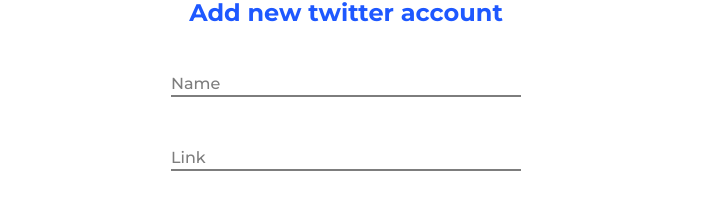
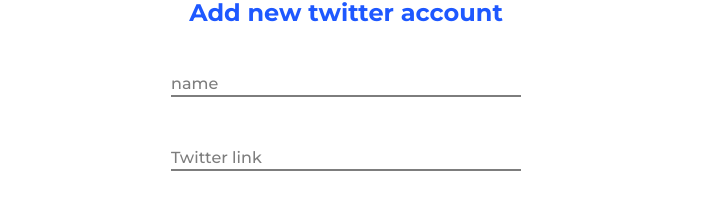
Before and after one commit to galinowsky/First-react-app, a React (Create React App) app: page / in a window 1280 px wide. Shown: the part 1172-1393 px from the top of the page, without its empty margins (294-998 px from the left). Built offline with nearby package versions, Linux system fonts and the light colour scheme.

Commit message:
exporteg input component

```diff
--- a/src/components/Form/Form.js
+++ b/src/components/Form/Form.js
@@ -1,66 +1,15 @@
-import React from 'react';
-import styles from './Form.module.scss';
-
+import React from "react";
+import styles from "./Form.module.scss";
+import Input from "../Input/Input";
 const Form = ({ submitFn }) => (
   <div className={styles.wrapper}>
     <h2>Add new twitter account</h2>
     <form autoComplete="off" className={styles.form} onSubmit={submitFn}>
-        <div className={styles.formItem}>
-          <input
-            className={styles.input}
-            type="text"
-            name="name"
-            id="name"
-            placeholder=" "
-            required
-            maxLength="30"
-          />
-          <label className={styles.label} htmlFor="name">
-            Name
-          </label>
-          <div className={styles.formItemBar} />
-        </div>
-        <div className={styles.formItem}>
-          <input
-            className={styles.input}
-            type="text"
-            name="link"
-            id="link"
-            placeholder=" "
-            required
-          />
-          <label className={styles.label} htmlFor="link">
-            Link
-          </label>
-          <div className={styles.formItemBar} />
-        </div>
-        <div className={styles.formItem}>
-          <input
-            className={styles.input}
-            type="text"
-            name="image"
-            id="image"
-            placeholder=" "
+      <Input name="name" label="name" maxLength="30" />
+      <Input name="link" label="Twitter link" />
+      <Input name="image" label="Image" />
+      <Input tag="textarea" name="description" label="Description" />
 
-          />
-          <label className={styles.label} htmlFor="image">
-            Image
-          </label>
-          <div className={styles.formItemBar} />
-        </div>
-        <div className={styles.formItem}>
-          <textarea
-            className={styles.textarea}
-            name="description"
-            id="description"
-            placeholder=" "
-            required
-          />
-          <label className={styles.label} htmlFor="description">
-            Description
-          </label>
-          <div className={styles.formItemBar} />
-        </div>
       <button className={styles.button}>add new item</button>
     </form>
   </div>
--- /dev/null
+++ b/src/components/Input/Input.js
@@ -0,0 +1,38 @@
+import React from 'react';
+import PropTypes from 'prop-types';
+import styles from './Input.module.scss';
+const Input = ({tag: Tag, name, label, maxLength}) =>
+(
+<div className={styles.formItem}>
+<Tag
+  className={Tag === 'textarea' ? styles.textarea : styles.input}
+  type="text"
+  name={name}
+  id={name}
+  placeholder=" "
+  required
+  maxLength={maxLength}
+/>
+<label className={styles.label} htmlFor={name}>
+  {label}
+</label>
+<div className={styles.formItemBar} />
+</div>
+)
+
+Input.propTypes = {
+
+  tag:PropTypes.string,
+  name: PropTypes.string.isRequired,
+  label: PropTypes.string.isRequired,
+  maxLength: PropTypes.string,
+
+}
+
+Input.defaultProps = {
+  tag: 'input',
+  maxLength: '200',
+}
+
+
+export default Input;
--- /dev/null
+++ b/src/components/Input/Input.module.scss
@@ -0,0 +1,73 @@
+
+
+
+
+  .formItem {
+    width: 100%;
+    margin: 24px 0;
+    position: relative;
+    flex-shrink: 0;
+  }
+
+  .formItemBar {
+    width: 100%;
+    height: 2px;
+    background: #7d7d7d;
+    transition: 0.1s all;
+  }
+
+  .label {
+    color: #7d7d7d;
+    position: absolute;
+    top: 3px;
+    left: 0;
+    transition: 0.2s ease-out all;
+    font-size: 16px;
+  }
+
+  .input,
+  .textarea {
+    color: #7d7d7d;
+    font-size: 16px;
+    border: none;
+    line-height: 22px;
+    width: 100%;
+    background: none;
+  }
+
+  .textarea {
+    resize: none;
+    min-height: 150px;
+  }
+
+  .input:focus,
+  .textarea:focus {
+    outline: none;
+  }
+
+  .input:focus + .label,
+  .textarea:focus + .label {
+    top: -22px;
+    font-size: 13px;
+  }
+
+  .input:not(:placeholder-shown) + .label,
+  .textarea:not(:placeholder-shown) + .label {
+    top: -22px;
+    font-size: 13px;
+  }
+
+  .input:focus ~ .formItemBar,
+  .textarea:focus ~ .formItemBar {
+    background: #1e58ff;
+  }
+
+  .button {
+    font-size: 10px;
+    text-decoration: none;
+    padding: 7px 12px;
+    font-weight: 500;
+    background: none;
+    border: 2px solid #1e58ff;
+    color: #1e58ff;
+  }
```
Lines whose indentation alone changed are shown as unchanged.
